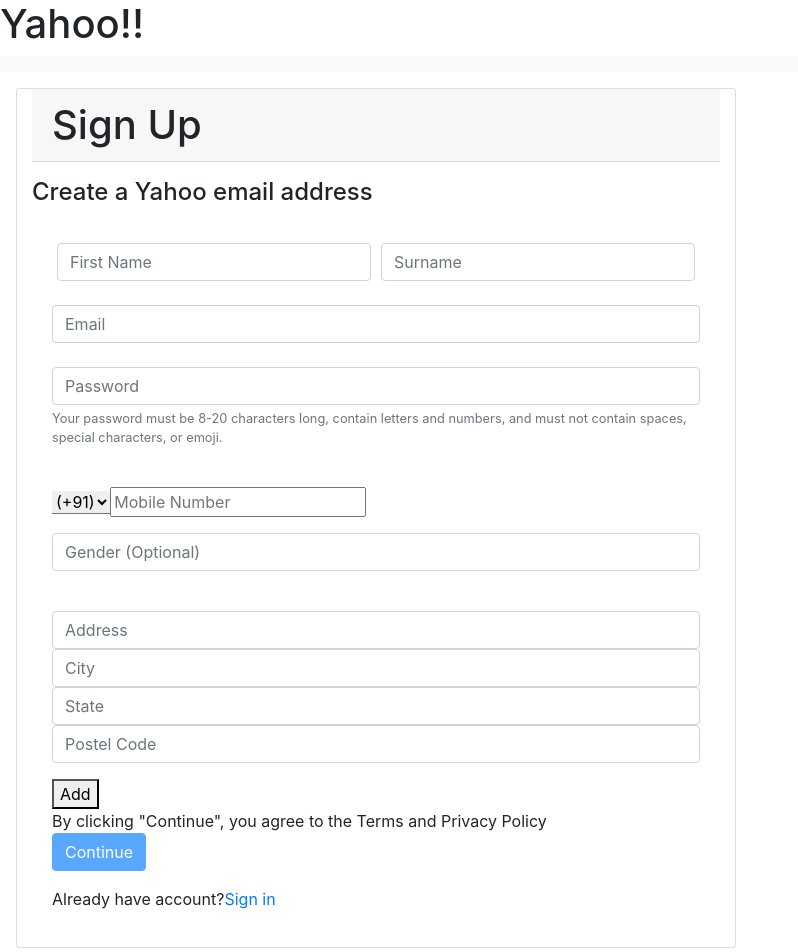
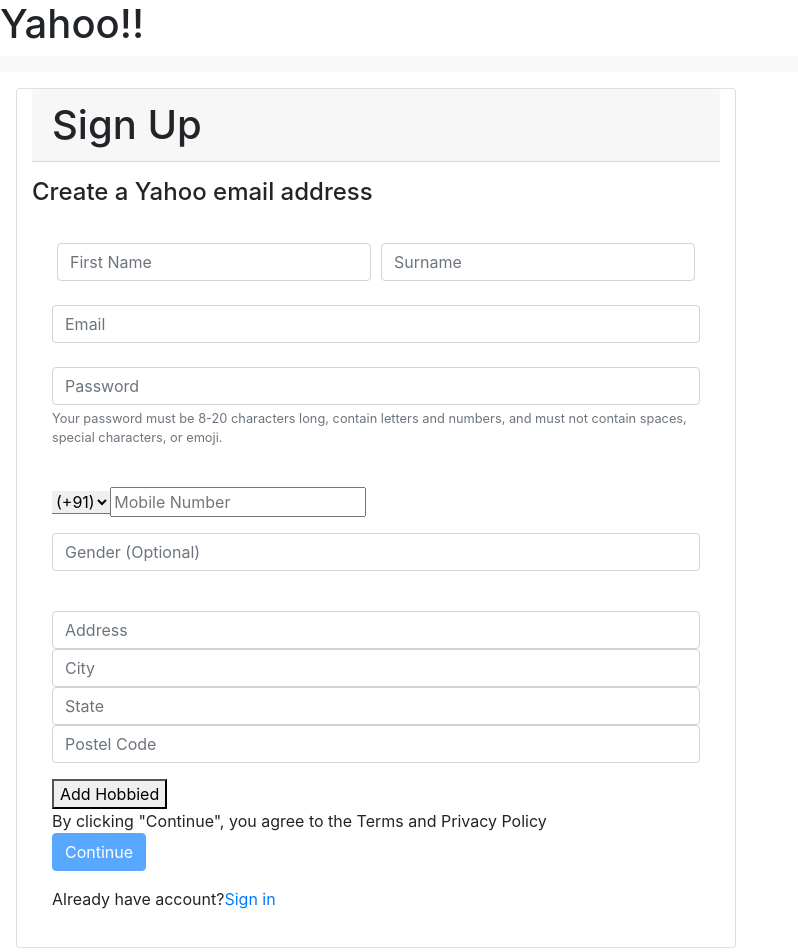
Before and after one commit to Shivheras/dema-angular, an Angular app: page / in a window 1280 px wide. Shown: the top 952 px of the page, without its empty margins (0-798 px from the left). Built offline with nearby package versions, Linux system fonts and the light colour scheme.

Commit message:
1 file modified

```diff
--- a/src/app/app.component.html
+++ b/src/app/app.component.html
@@ -32,6 +32,7 @@
 					<small id="passwordHelpBlock" class="form-text text-muted">
   Your password must be 8-20 characters long, contain letters and numbers, and must not contain spaces, special characters, or emoji.
 </small>
+<div  *ngIf="userFormGroup.controls.password.invalid && userFormGroup.controls.password.touched" style="color:red">password required </div>
 
             </div>
              <br>
@@ -62,7 +63,7 @@
       <input type="text" class="form-control" formControlName="postel" placeholder="Postel Code " >
            </div>
             </div>
-            <button (click)="addHobby()">Add</button>
+            <button (click)="addHobby()">Add Hobbied</button>
 
 		<div formArrayName="hobbies" *ngFor="let hobby of userFormGroup.controls.hobbies?.value; let i = index">
 			<div [formGroupName]="i">
```
